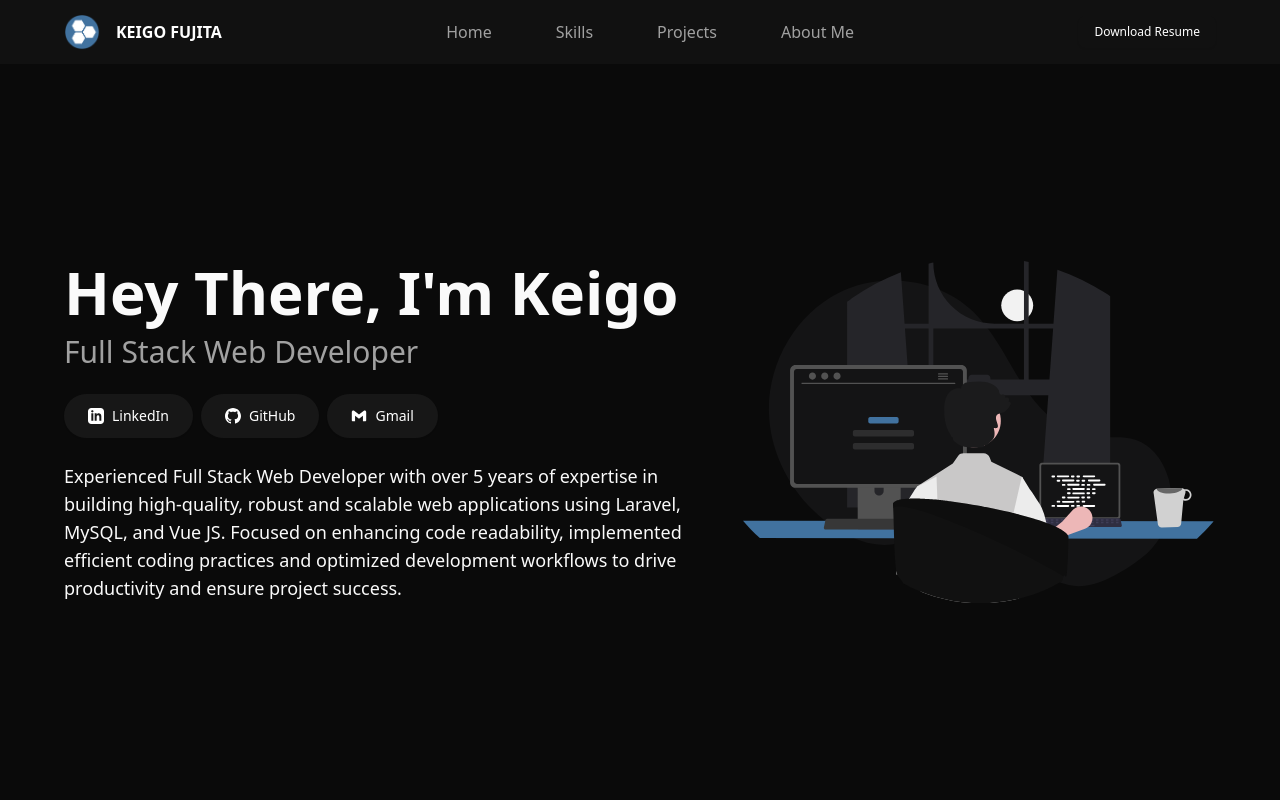
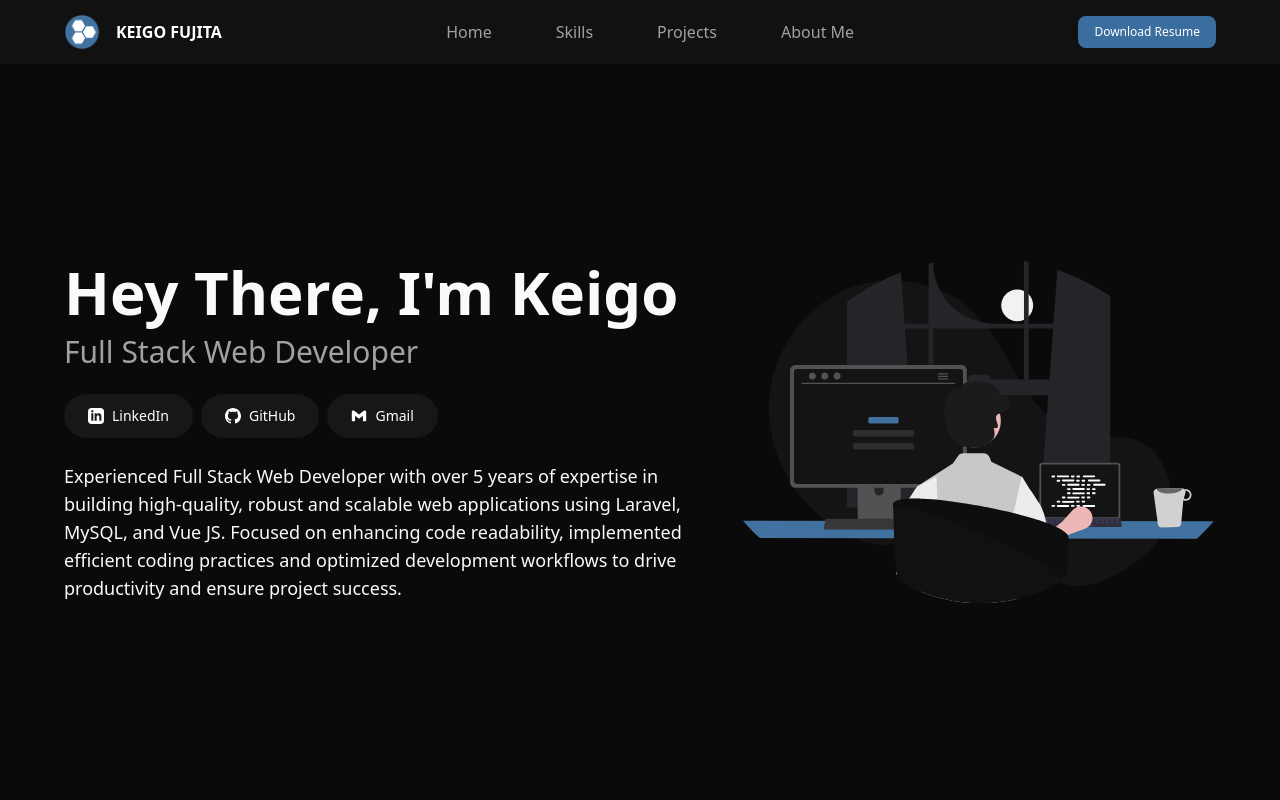
Before and after one commit to KeigoFujita/web-portfolio-v2, a Vue app: page / in a window 1280 px wide. Shown: the top 800 px of the page. Built offline with nearby package versions, Linux system fonts and the light colour scheme.

Commit message:
chore: Add brand color to styles

```diff
--- a/src/style.css
+++ b/src/style.css
@@ -7,6 +7,7 @@
 @custom-variant dark (&:is(.dark *));
 
 @theme inline {
+  --color-brand: var(--brand);
   --color-background: var(--background);
   --color-foreground: var(--foreground);
   --color-card: var(--card);
@@ -46,6 +47,7 @@
 }
 
 :root {
+  --brand: oklch(52.5% 0.096 248.5);
   --background: oklch(1 0 0);
   --foreground: oklch(0.145 0 0);
   --card: oklch(1 0 0);
@@ -82,6 +84,7 @@
 }
 
 .dark {
+  --color-brand: var(--brand);
   --background: oklch(0.145 0 0);
   --foreground: oklch(0.985 0 0);
   --card: oklch(0.145 0 0);
```
